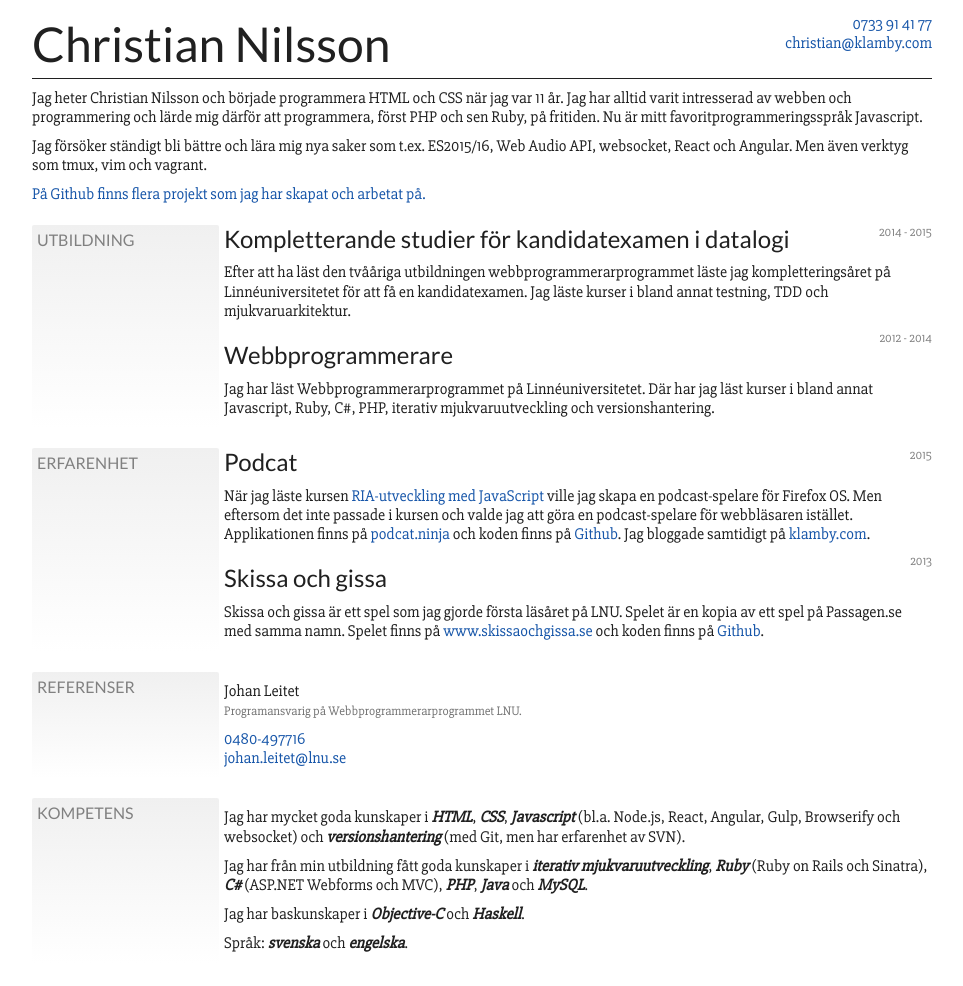
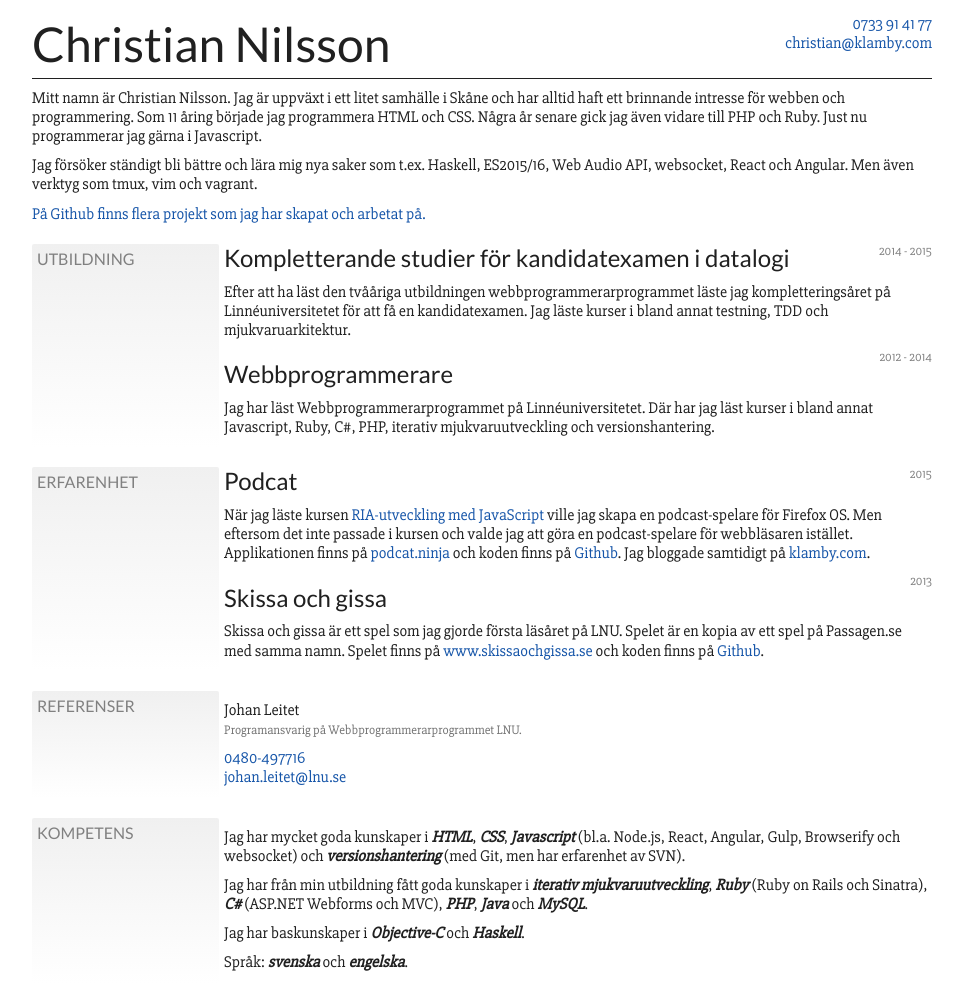
Before and after one commit to klambycom/CV, a plain HTML site: page index.html in a window 1280 px wide. Shown: the whole page, without its empty margins (158-1121 px from the left). Drawn offline with Linux system fonts and the light colour scheme.

Commit message:
Update text abut me

```diff
--- a/index.html
+++ b/index.html
@@ -16,8 +16,8 @@
     </header>
 
     <aside>
-      <p>Jag heter Christian Nilsson och började programmera HTML och CSS när jag var 11 år. Jag har alltid varit intresserad av webben och programmering och lärde mig därför att programmera, först PHP och sen Ruby, på fritiden. Nu är mitt favoritprogrammeringsspråk Javascript.</p>
-      <p>Jag försöker ständigt bli bättre och lära mig nya saker som t.ex. ES2015/16, Web Audio API, websocket, React och Angular. Men även verktyg som tmux, vim och vagrant.</p>
+      <p>Mitt namn är Christian Nilsson. Jag är uppväxt i ett litet samhälle i Skåne och har alltid haft ett brinnande intresse för webben och programmering. Som 11 åring började jag programmera HTML och CSS. Några år senare gick jag även vidare till PHP och Ruby. Just nu programmerar jag gärna i Javascript.</p>
+      <p>Jag försöker ständigt bli bättre och lära mig nya saker som t.ex. Haskell, ES2015/16, Web Audio API, websocket, React och Angular. Men även verktyg som tmux, vim och vagrant.</p>
       <p><a href="https://github.com/klambycom">På Github finns flera projekt som jag har skapat och arbetat på.</a></p>
     </aside>
 
```
